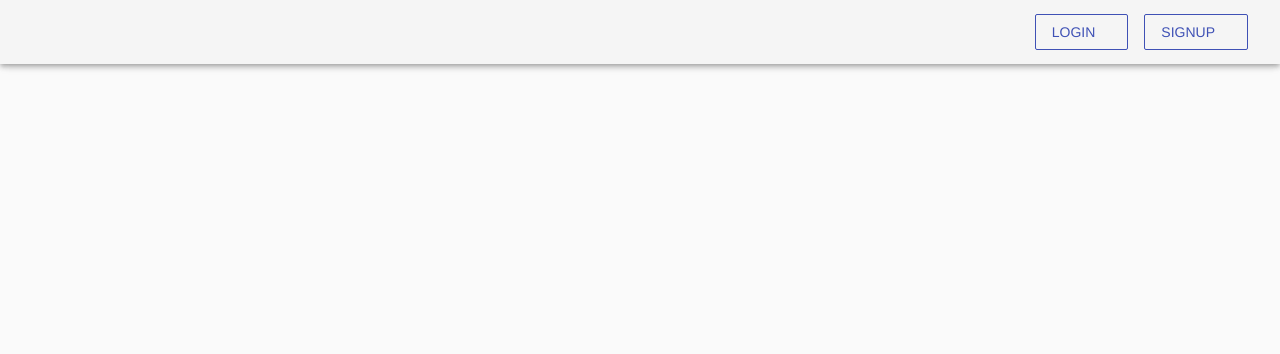
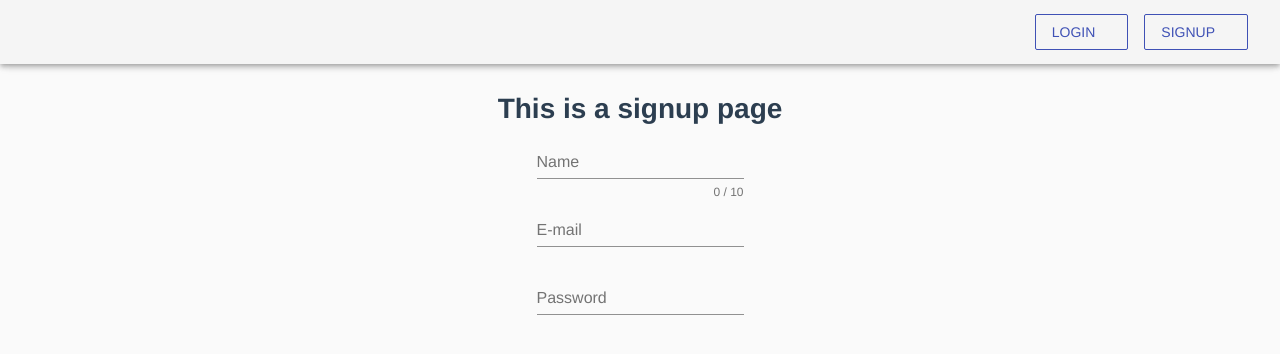
Before and after one commit to swarnak1/2019FollowingVideo, a Vue app in the folder client/: page /signup in a window 1280 px wide. Shown: the top 354 px of the page. Built offline with nearby package versions, Linux system fonts and the light colour scheme; the HTML template or start-up script is replaced by a standard one.

Commit message:
simple signup&login pages with paths to the router

```diff
--- a/client/src/router.js
+++ b/client/src/router.js
@@ -1,6 +1,6 @@
 import Vue from 'vue';
 import Router from 'vue-router';
-
+import Home from './views/Home.vue';
 
 Vue.use(Router);
 
@@ -8,6 +8,21 @@ export default new Router({
   mode: 'history',
   base: process.env.BASE_URL,
   routes: [
-
+    {
+      path: '/',
+      name: 'home',
+      component: Home,
+    },
+    {
+      path: '/signup',
+      name: 'signup',
+      // route level code-splitting
+      component: () => import(/* webpackChunkName: "about" */ './views/Signup.vue'),
+    },
+    {
+      path: '/login',
+      name: 'login',
+      component: () => import( './views/Login.vue'),
+    },
   ],
 });
--- /dev/null
+++ b/client/src/views/Home.vue
@@ -0,0 +1,5 @@
+<template>
+  <div class="home">
+    <img alt="Vue logo" src="../assets/logo.png">
+  </div>
+</template>
--- /dev/null
+++ b/client/src/views/Login.vue
@@ -0,0 +1,36 @@
+<template>
+  <div class="login">
+    <h1>This is a login page</h1>
+    <v-layout pa-12 mb-12 align-center justify-center>
+    <v-form
+      ref="form"
+      v-model="valid"
+      lazy-validation
+    >
+      <v-text-field
+        v-model="name"
+        :counter="10"
+        :rules="nameRules"
+        label="Name"
+        required
+      ></v-text-field>
+
+      <v-text-field
+        v-model="password"
+        :rules="passwordRules"
+        label="Password"
+        required
+      ></v-text-field>
+    </v-form>
+    </v-layout>
+  </div>
+</template>
+<script>
+// @ is an alias to /src
+
+export default {
+  name: 'login',
+  components: {
+  },
+};
+</script>
--- /dev/null
+++ b/client/src/views/Signup.vue
@@ -0,0 +1,43 @@
+<template>
+  <div class="signup">
+    <h1>This is a signup page</h1>
+    <v-layout pa-12 mb-12 align-center justify-center>
+    <v-form
+      ref="form"
+      v-model="valid"
+      lazy-validation
+    >
+      <v-text-field
+        v-model="name"
+        :counter="10"
+        :rules="nameRules"
+        label="Name"
+        required
+      ></v-text-field>
+
+      <v-text-field
+        v-model="email"
+        :rules="emailRules"
+        label="E-mail"
+        required
+      ></v-text-field>
+
+      <v-text-field
+        v-model="password"
+        :rules="passwordRules"
+        label="Password"
+        required
+      ></v-text-field>
+    </v-form>
+    </v-layout>
+  </div>
+</template>
+<script>
+// @ is an alias to /src
+
+export default {
+  name: 'signup',
+  components: {
+  },
+};
+</script>
```
